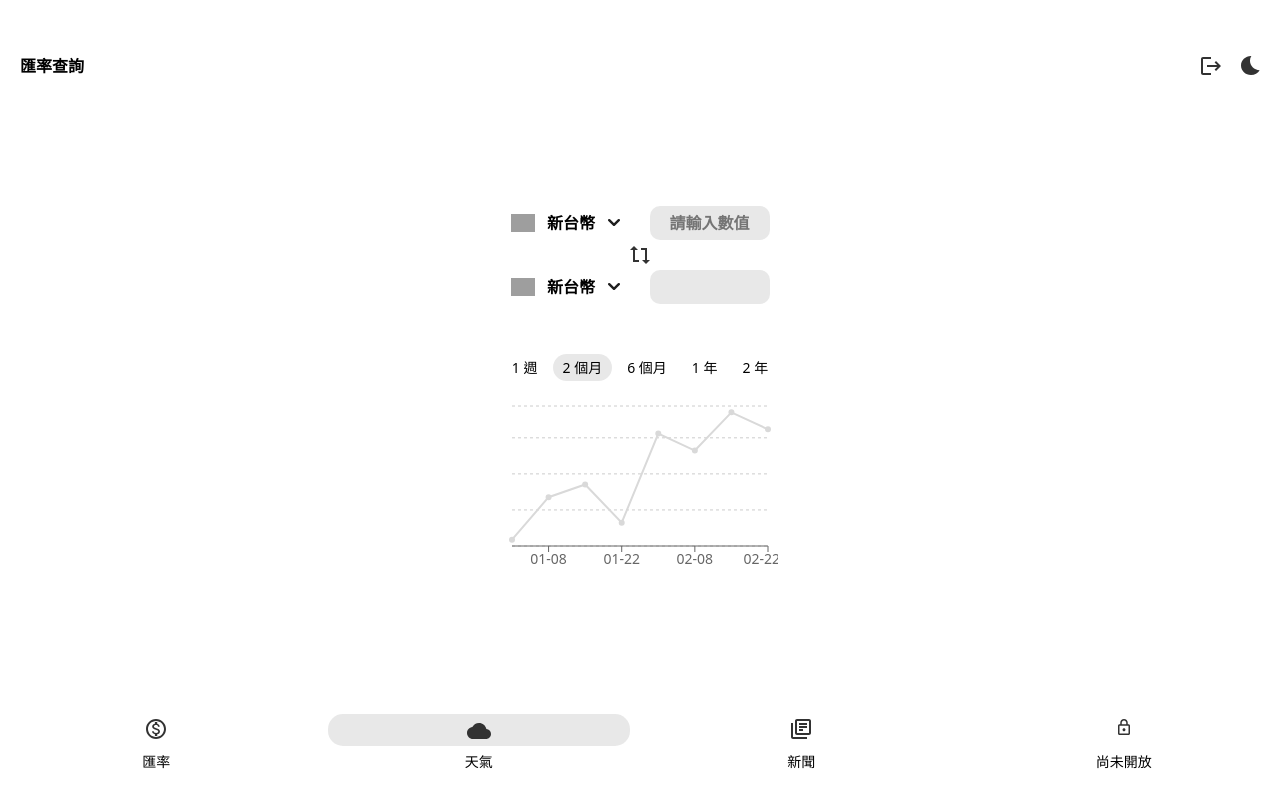
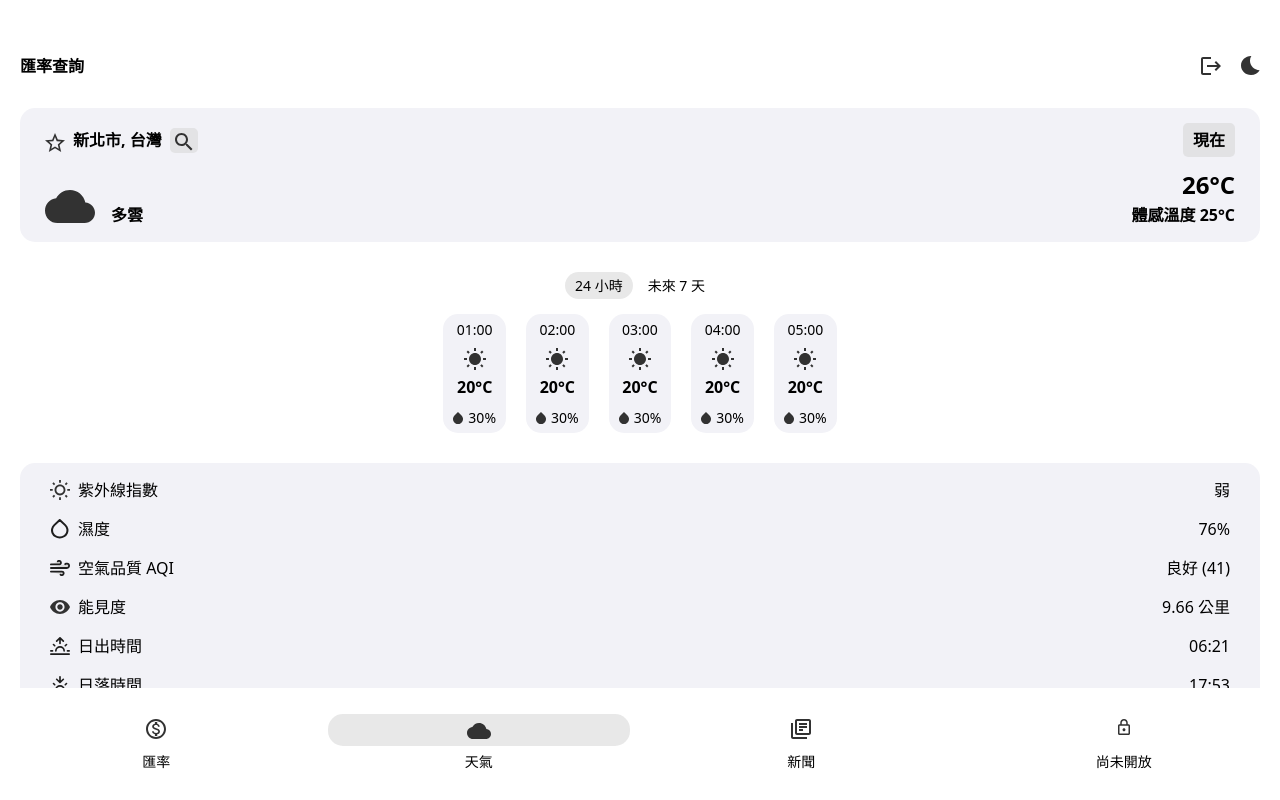
Before and after one commit to ChengenHsieh0225/traveling-helper, a React (Vite) app in the folder frontend/: page /weather in a window 1280 px wide. Built offline with nearby package versions, Linux system fonts and the light colour scheme; grey boxes are pictures that could not be loaded.

Commit message:
refactor: move the Header and NavigationBar outside the Page component

```diff
--- a/frontend/src/App.css
+++ b/frontend/src/App.css
@@ -1,6 +1,7 @@
 .app-container {
   display: flex;
   flex-direction: column;
+  gap: 10px;
   padding-top: 44px;
   padding-bottom: 28px;
   background-color: var(--color-white);
--- a/frontend/src/App.jsx
+++ b/frontend/src/App.jsx
@@ -1,12 +1,16 @@
 import "./App.css";
 import WeatherPage from "./components/modules/weather/weather-page";
 import CurrencyPage from "./components/modules/currency/currency-page";
+import Header from "./components/common/header";
+import NavigationBar from "./components/common/navigation-bar";
 
 function App() {
   return (
     <div className="app-container">
-      {/* <WeatherPage></WeatherPage> */}
-      <CurrencyPage></CurrencyPage>
+      <Header pageTitle="匯率查詢"></Header>
+      <WeatherPage></WeatherPage>
+      {/* <CurrencyPage></CurrencyPage> */}
+      <NavigationBar></NavigationBar>
     </div>
   );
 }
--- a/frontend/src/components/modules/currency/currency-page/index.jsx
+++ b/frontend/src/components/modules/currency/currency-page/index.jsx
@@ -1,31 +1,30 @@
 import styles from "./style.module.css";
-import Header from "../../../common/header";
-import NavigationBar from "../../../common/navigation-bar";
 import TextButton from "../../../common/buttons/text-button";
 import IconButton from "../../../common/buttons/icon-button";
 import CurrencySelector from "../currency-selector";
 import MyLineChart from "../../../common/charts/line-chart";
 
 const data = [
-  { time: '01-01', rate: 0.26 },
-  { time: '01-08', rate: 0.27 },
-  { time: '01-15', rate: 0.273 },
-  { time: '01-22', rate: 0.264 },
-  { time: '02-01', rate: 0.285 },
-  { time: '02-08', rate: 0.281 },
-  { time: '02-15', rate: 0.29 },
-  { time: '02-22', rate: 0.286 },
-]
+  { time: "01-01", rate: 0.26 },
+  { time: "01-08", rate: 0.27 },
+  { time: "01-15", rate: 0.273 },
+  { time: "01-22", rate: 0.264 },
+  { time: "02-01", rate: 0.285 },
+  { time: "02-08", rate: 0.281 },
+  { time: "02-15", rate: 0.29 },
+  { time: "02-22", rate: 0.286 },
+];
 
 function CurrencyPage() {
   return (
-    <div className={styles.pageContainer}>
-      <Header pageTitle="匯率查詢"></Header>
     <div className={styles.contentContainer}>
       <div className={styles.exchangeContainer}>
         <div className={styles.currencyRowContainer}>
           <CurrencySelector></CurrencySelector>
-            <input className={`body-bold ${styles.input}`} placeholder="請輸入數值"></input>
+          <input
+            className={`body-bold ${styles.input}`}
+            placeholder="請輸入數值"
+          ></input>
         </div>
         <IconButton
           height="20px"
@@ -76,9 +75,6 @@ function CurrencyPage() {
         ></MyLineChart>
       </div>
     </div>
-
-      <NavigationBar></NavigationBar>
-    </div>
   );
 }
 
--- a/frontend/src/components/modules/currency/currency-page/style.module.css
+++ b/frontend/src/components/modules/currency/currency-page/style.module.css
@@ -1,12 +1,3 @@
-.pageContainer {
-  display: flex;
-  flex-direction: column;
-  gap: 10px;
-
-  height: 100%;
-  overflow: hidden;
-}
-
 .contentContainer {
   display: flex;
   flex-direction: column;
--- a/frontend/src/components/modules/weather/weather-page/index.jsx
+++ b/frontend/src/components/modules/weather/weather-page/index.jsx
@@ -1,15 +1,11 @@
 import styles from "./style.module.css";
-import Header from "../../../common/header";
 import TextButton from "../../../common/buttons/text-button";
 import IconButton from "../../../common/buttons/icon-button";
 import WeatherSnapshot from "../weather-snapshot";
 import WeatherDetail from "../weather-detail";
-import NavigationBar from "../../../common/navigation-bar";
 
 function WeatherPage({ isStarred }) {
   return (
-    <div className={styles.pageContainer}>
-      <Header pageTitle="天氣查詢"></Header>
     <div className={styles.contentContainer}>
       <div className={styles.overviewContainer}>
         <div className="align-row align-space-between align-items-center">
@@ -42,7 +38,10 @@ function WeatherPage({ isStarred }) {
         <div className="align-row align-space-between align-items-end">
           <div className={styles.weatherContainer}>
             <div className={styles.weatherIconContainer}>
-                <img className="img-fit img-pos-bottom" src="/assets/cloud-filled.svg"></img>
+              <img
+                className="img-fit img-pos-bottom"
+                src="/assets/cloud-filled.svg"
+              ></img>
             </div>
             <p className="body-bold">多雲</p>
           </div>
@@ -133,8 +132,6 @@ function WeatherPage({ isStarred }) {
         ></WeatherDetail>
       </div>
     </div>
-      <NavigationBar></NavigationBar>
-    </div>
   );
 }
 
--- a/frontend/src/components/modules/weather/weather-page/style.module.css
+++ b/frontend/src/components/modules/weather/weather-page/style.module.css
@@ -1,18 +1,10 @@
-.pageContainer {
-  display: flex;
-  flex-direction: column;
-  gap: 10px;
-
-  overflow: hidden;
-}
-
 .contentContainer {
   display: flex;
   flex-direction: column;
   gap: 30px;
   padding: 10px 20px;
 
-  /* flex: 1; */
+  flex: 1;
   overflow-y: auto;
   scrollbar-width: none;
 }
```
Lines whose indentation alone changed are shown as unchanged.
